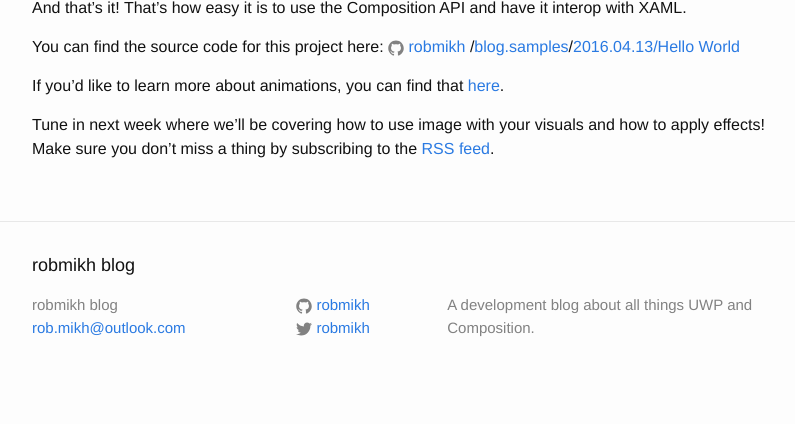
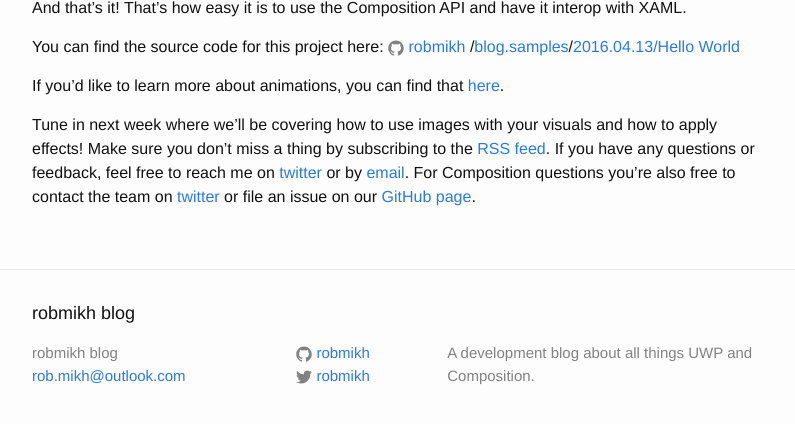
Before and after one commit to robmikh/robmikh.github.io, a Jekyll site: the page built from _posts/2016-04-13-introduction-to-composition.markdown, in a window 1280 px wide and 900 px high, scrolled down 4756 px, cut to the strip 453-877 px from the top of the window. Shown: the whole strip, without its empty margins (238-1033 px from the left). Built offline with Jekyll 4.4.1, drawn with Linux system fonts in a browser that asks for light colours; before the commit the page ends 5608 px from its top, so only the background shows below that.

Commit message:
Fixed the last paragraph.

```diff
--- a/_posts/2016-04-13-introduction-to-composition.markdown
+++ b/_posts/2016-04-13-introduction-to-composition.markdown
@@ -139,4 +139,4 @@ You can find the source code for this project here: {% include icon-github.html
 
 If you'd like to learn more about animations, you can find that [here](https://msdn.microsoft.com/en-us/windows/uwp/graphics/composition-animation).
 
-Tune in next week where we'll be covering how to use image with your visuals and how to apply effects! Make sure you don't miss a thing by subscribing to the [RSS feed](/feed.xml).
+Tune in next week where we'll be covering how to use images with your visuals and how to apply effects! Make sure you don't miss a thing by subscribing to the [RSS feed](/feed.xml). If you have any questions or feedback, feel free to reach me on [twitter](https://www.twitter.com/robmikh) or by [email](mailto:robmikh@robmikh.com). For Composition questions you're also free to contact the team on [twitter](https://www.twitter.com/WindowsUI) or file an issue on our [GitHub page](https://github.com/Microsoft/WindowsUIDevLabs).
```
